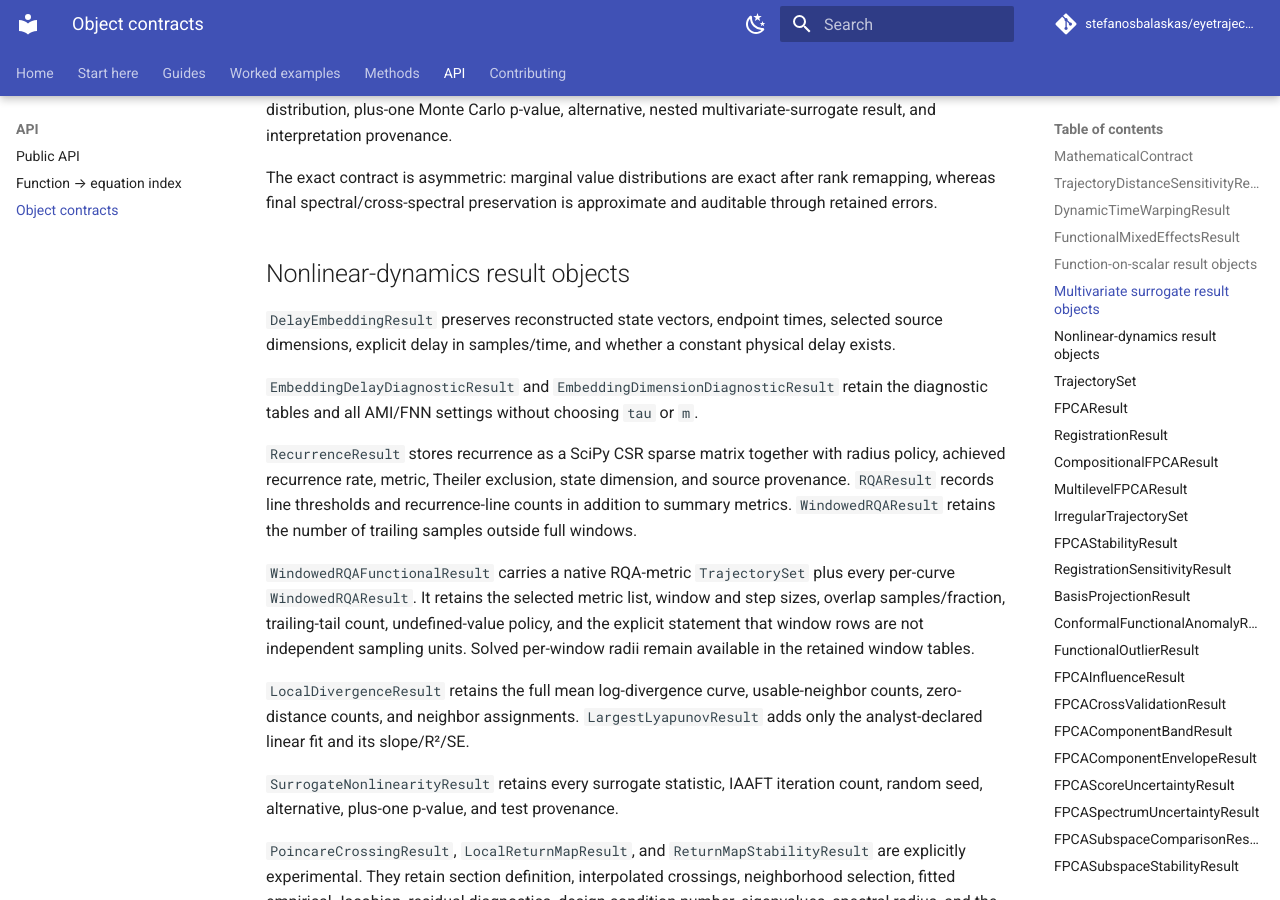
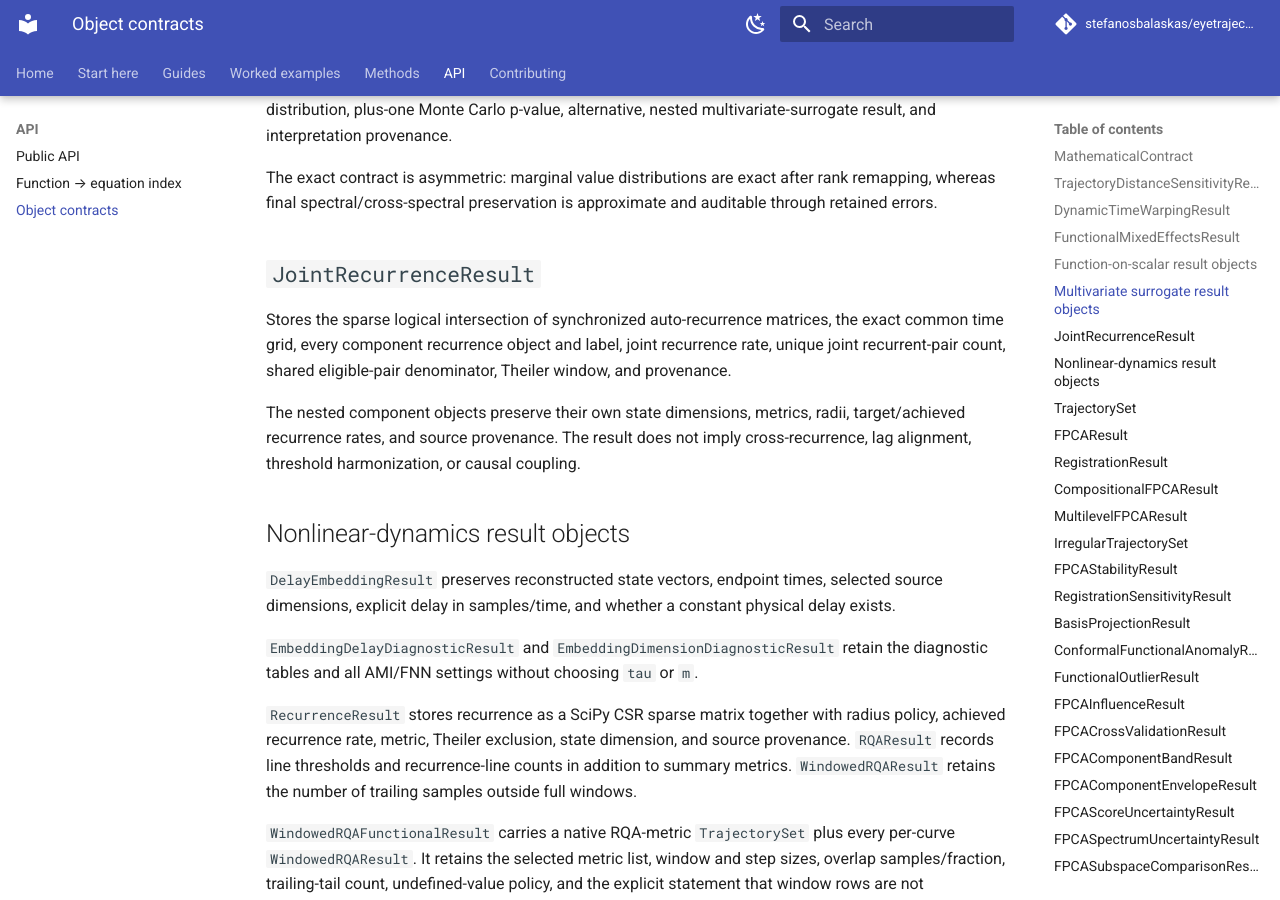
Before and after one commit to stefanosbalaskas/eyetrajectoriespy, an MkDocs documentation site: the page built from docs/reference/objects.md, in a window 1280 px wide and 900 px high, scrolled down 2191 px. Built offline with MkDocs 1.6.1 and Material for MkDocs 9.7.7, drawn with Linux system fonts in a browser that asks for light colours; comment, search, counter and statistics services are not loaded.

Commit message:
Document joint recurrence result object

```diff
--- a/docs/reference/objects.md
+++ b/docs/reference/objects.md
@@ -72,6 +72,18 @@ provenance.
 The exact contract is asymmetric: marginal value distributions are exact after
 rank remapping, whereas final spectral/cross-spectral preservation is
 approximate and auditable through retained errors.
+
+## `JointRecurrenceResult`
+
+Stores the sparse logical intersection of synchronized auto-recurrence
+matrices, the exact common time grid, every component recurrence object and
+label, joint recurrence rate, unique joint recurrent-pair count, shared
+eligible-pair denominator, Theiler window, and provenance.
+
+The nested component objects preserve their own state dimensions, metrics,
+radii, target/achieved recurrence rates, and source provenance. The result does
+not imply cross-recurrence, lag alignment, threshold harmonization, or causal
+coupling.
 
 ## Nonlinear-dynamics result objects
 
```
